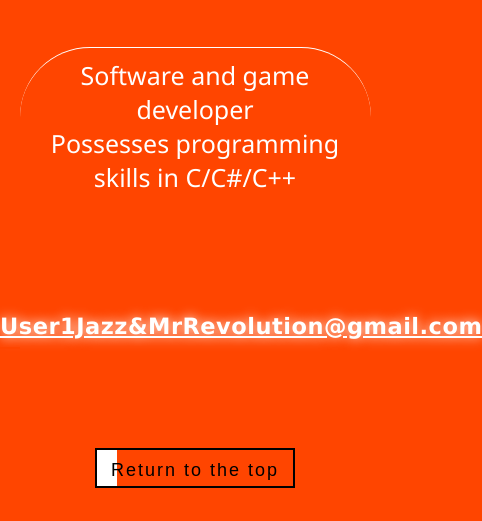
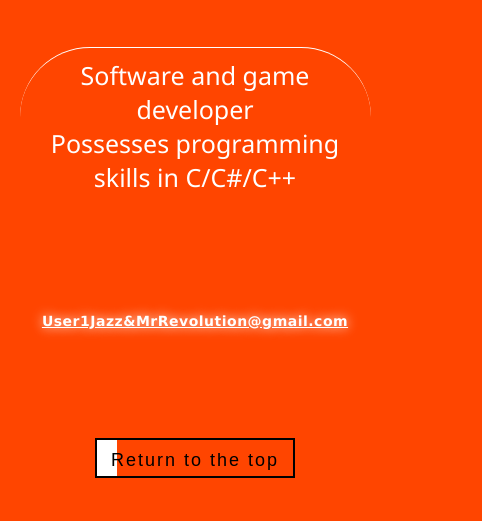
Before and after one commit to Paolo-Ormuz/jazzvolution.github.io, a plain HTML site: page docs/Contact.html in a window 390 px wide. Shown: the part 3341-3862 px from the top of the page, 482 px wide, since content can reach past the window. Drawn offline with Linux system fonts and the light colour scheme; a script that the page names is missing.

Commit message:
Update style.css

```diff
--- a/docs/style.css
+++ b/docs/style.css
@@ -356,6 +356,9 @@ a:hover:after{
         align-items: center;
         justify-content: center;
         margin-top: 25px;
+      }
+      .mail h1{
+        font-size: 14px;
       }
 }
 
```
